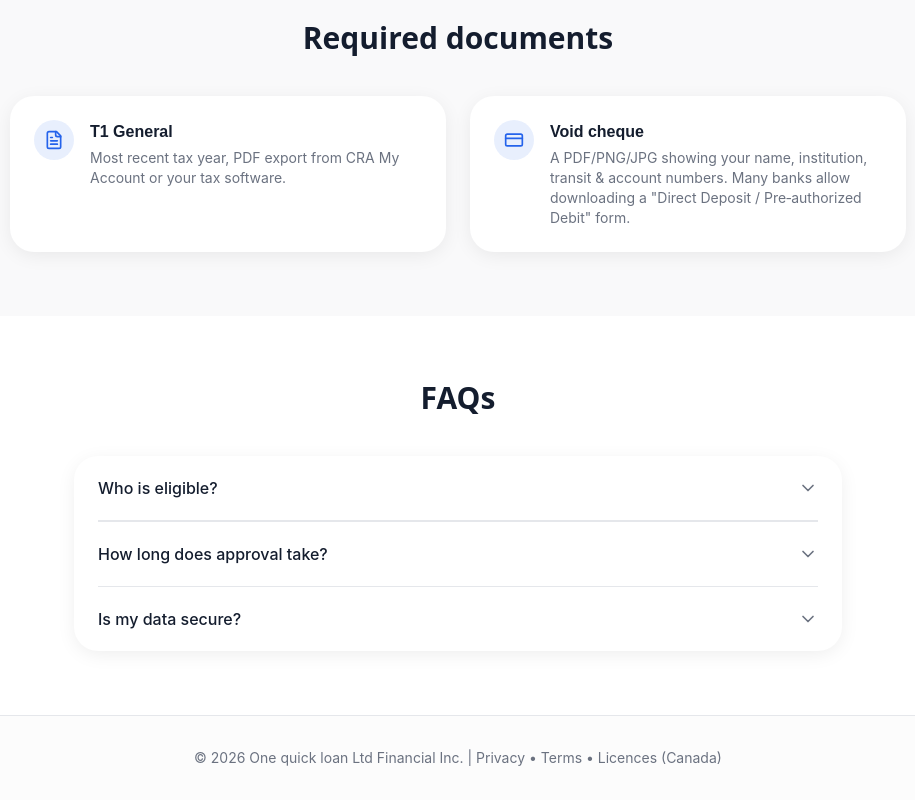
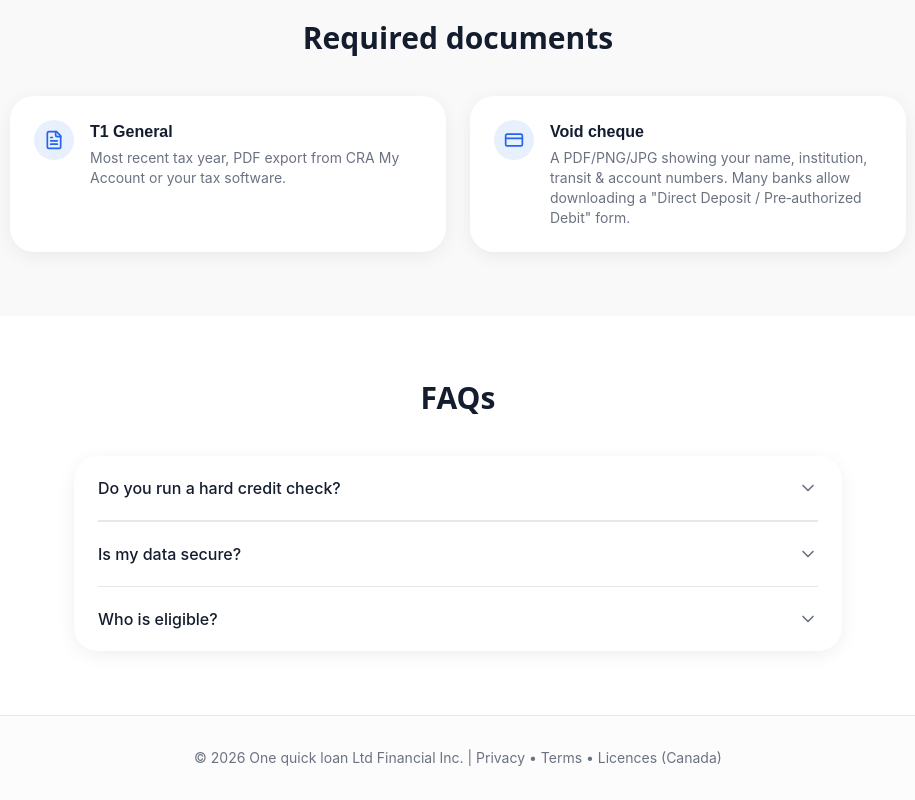
Before and after one commit to sabba1010/Loan-Frintend-Backend, a React (Vite) app: page / in a window 1280 px wide. Shown: the part 1311-2111 px from the top of the page, without its empty margins (182-1097 px from the left). Built offline with nearby package versions, Linux system fonts and the light colour scheme; the HTML template or start-up script is replaced by a standard one.

Commit message:
Update FAQ

```diff
--- a/src/components/FAQSection.tsx
+++ b/src/components/FAQSection.tsx
@@ -36,16 +36,16 @@ function FAQItem({ question, answer }: FAQItemProps) {
 export function FAQSection() {
   const faqs = [
     {
-      question: "Who is eligible?",
-      answer: "Canadian residents 18+ with valid T1 General and a Canadian bank account. We assess applications based on income and creditworthiness.",
-    },
-    {
-      question: "How long does approval take?",
-      answer: "We review most applications within 1 business day. Once approved, funds are typically deposited within 24 hours.",
+      question: "Do you run a hard credit check?",
+      answer: "We only run a hard inquiry after you explicitly consent on the Uploads step.",
     },
     {
       question: "Is my data secure?",
-      answer: "Yes. We use bank-level TLS encryption and never share your information with third parties without your consent.",
+      answer: "Files are transmitted over TLS. Replace the submission logic with secure uploads to your storage provider and server‑side encryption at rest.",
+    },
+    {
+      question: "Who is eligible?",
+      answer: "Canadian residents who have a steady income and a Canadian chequing account.",
     },
   ];
 
```
